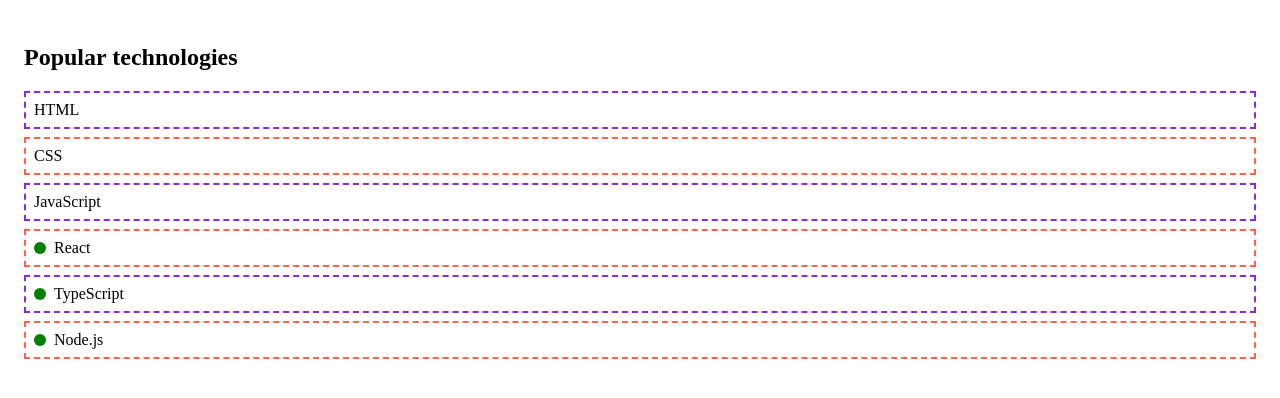
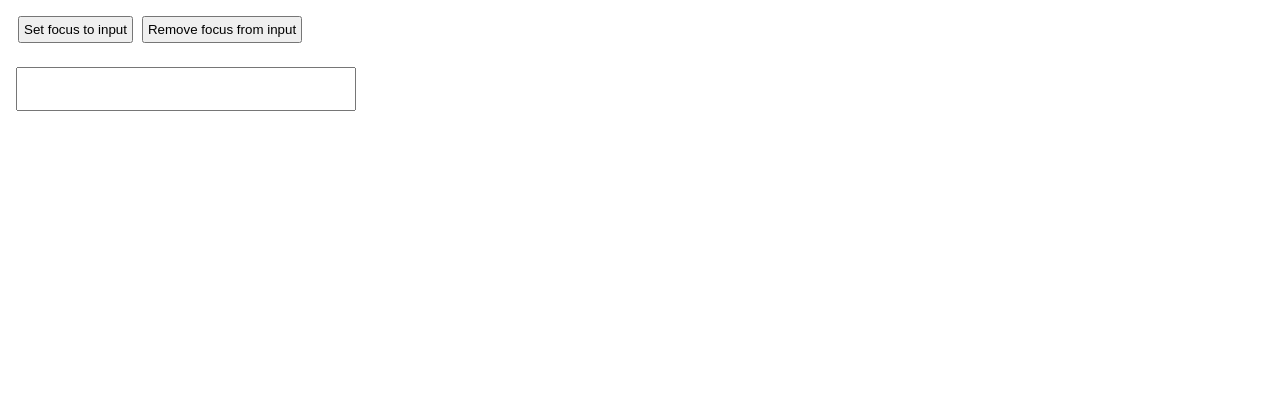
Before and after one commit to Ruslan379/Education_js, a plain HTML site: page index.html in a window 1280 px wide. Drawn offline with Linux system fonts and the light colour scheme.

Commit message:
Finished Conspect M_6-12

```diff
--- a/css/styles.css
+++ b/css/styles.css
@@ -1,3 +1,5 @@
+
+/* ! ________cm06-11________  */
 
  /*! ___Свойство classList___ */
 /* body {
@@ -76,7 +78,7 @@
 } */
 
 /* ! ___Метод insertAdjacentHTML()___  */
-body {
+/* body {
     padding: 16px;
 }
 
@@ -113,4 +115,178 @@
 
 .list-item:not(:last-child) {
     margin-bottom: 8px;
+} */
+
+
+/* ================================================================================= */
+/* ! ________cm06-12________  */
+
+/*! ___События. Метод addEventListener()___ */
+
+/*? ++++++++++++++++++++_3_++++++++++++++++++++++++ */
+/* body {
+    display: flex;
+    justify-content: center;
+    align-items: center;
+    flex-direction: column;
+    min-height: 100vh;
+    padding: 1rem;
+    text-align: center;
+} */
+
+/*! ___События. Метод removeEventListener()___ */
+/*! ___События. Объект события___ */
+/* body {
+    padding: 16px;
+    text-align: center;
+} */
+
+/*! ___Действия браузера по умолчанию___ */
+/* body {
+    min-height: 100vh;
+    display: flex;
+    align-items: center;
+    justify-content: center;
 }
+
+.register-form {
+    display: flex;
+    flex-direction: column;
+}
+
+.register-form input {
+    margin-bottom: 16px;
+    padding: 8px 12px;
+}
+
+.register-form button {
+    padding: 12px;
+} */
+
+/*! ___Свойства key и code___ */
+/*? +++++++++_2_+++++++++++++ */
+/* body {
+    display: flex;
+    flex-direction: column;
+    align-items: center;
+    font-family: sans-serif;
+}
+
+ul {
+    margin: 0;
+    padding: 0;
+    list-style-type: none;
+}
+
+.log-list {
+    width: 100%;
+    display: grid;
+    grid-template-columns: repeat(auto-fill, minmax(160px, 1fr));
+    gap: 24px;
+    margin-top: 16px;
+}
+
+.log-item {
+    position: relative;
+    padding: 8px;
+    border: 1px dashed #2a2a2a;
+    border-radius: 4px;
+    font-size: 16px;
+    font-family: monospace;
+}
+
+.log-item>.chip {
+    position: absolute;
+    top: -4px;
+    right: -4px;
+    width: 20px;
+    height: 20px;
+    background-color: green;
+    border-radius: 4px;
+    color: #fff;
+    font-size: 16px;
+    display: inline-flex;
+    align-items: center;
+    justify-content: center;
+}
+
+.log-list li:not(:last-child) {
+    margin-bottom: 4px;
+}
+
+button {
+    display: inline-flex;
+    padding: 8px 12px;
+    cursor: pointer;
+    font-family: inherit;
+    text-transform: uppercase;
+} */
+
+
+/*! ___События элементов форм___ */
+/*! ___Событие submit___ */
+/* body {
+    min-height: 100vh;
+    display: flex;
+    align-items: center;
+    justify-content: center;
+}
+
+.form {
+    max-width: 600px;
+    margin: 0 auto;
+    text-align: center;
+    padding: 32px;
+} */
+
+/*! ___Событие changet___ */
+/* body {
+    margin: 16px;
+}
+
+select {
+    padding: 4px;
+} */
+
+/*! ___Событие input___ */
+/* body {
+    margin: 16px;
+    line-height: 1.5;
+    font-family: sans-serif;
+    letter-spacing: 0.5px;
+}
+
+p {
+    overflow-wrap: anywhere;
+}
+
+input {
+    width: 100%;
+    max-width: 320px;
+    padding: 8px;
+    font: inherit;
+    letter-spacing: inherit;
+} */
+
+/*! ___События focus и blur___ */
+body {
+    margin: 16px;
+    line-height: 1.5;
+    font-family: sans-serif;
+    letter-spacing: 0.5px;
+}
+
+input {
+    width: 100%;
+    max-width: 320px;
+    padding: 8px;
+    font: inherit;
+    letter-spacing: inherit;
+}
+
+button {
+    display: inline-flex;
+    padding: 4px;
+    margin-right: 2px;
+    margin-left: 2px;
+}
--- a/index.html
+++ b/index.html
@@ -158,20 +158,89 @@
 
     <!--! Свойство innerHTML. Добавление -->
 
-    <ul class="list">
+    <!-- <ul class="list">
       <li class="list-item">HTML</li>
       <li class="list-item">CSS</li>
       <li class="list-item">JavaScript</li>
-    </ul>
+    </ul> -->
 
 
+    <!--! ________cm06-12________ -->
+    <!--! ___События. Метод addEventListener()___ -->
+
+    <!--? ++++++++++++++++++++_1-2_++++++++++++++++++++++++ -->
+    <!--  <button type="button" class="my-button">Save</button> -->
+
+    <!--? ++++++++++++++++++++_3_++++++++++++++++++++++++ -->
+    <!-- <button id="single" class="btn">SINGLE CALLBACK</button>
+    <hr>
+    <button id="multiple" class="btn">MULTIPLE CALLBACKS</button> -->
 
 
+    <!--! ___События. Метод removeEventListener()___ -->
+
+    <!-- <button class="js-btn" data-action="add">Add Listener</button>
+    <button class="btn" data-action="remove">Remove Listener</button>
+    <hr>
+    <button id="btn" class="btn">Click me</button> -->
+
+    <!--! ___События. Объект события___ -->
+
+    <!-- <button type="button" class="btn">Click me</button> -->
 
 
+    <!--! ___Действия браузера по умолчанию___ -->
+
+    <!-- <form class="register-form" autocomplete="off">
+      <input type="text" name="username" placeholder="Username" />
+      <input type="password" name="password" placeholder="Password" />
+      <button type="submit">Register</button>
+    </form> -->
+
+    <!--! ___Свойства key и code___ -->
+
+    <!-- ? ++++++++++++++++++++_2_++++++++++++++++++++++++ -->
+    <!-- <button type="button" data-action="clear">Clear output</button>
+    <div class="log-list"></div> -->
 
 
+    <!--! ___События элементов форм___ -->
+    <!--! ___Событие submit___ -->
 
+    <!-- <form class="form" autocomplete="off">
+      <input type="text" name="login" placeholder="Login">
+      <input type="password" name="password" placeholder="Password">
+      <button class="btn" type="submit">Register</button>
+    </form> -->
+
+
+    <!--! ___Событие change___ -->
+
+    <!-- <p>
+      Selected option text: <span class="text-output">none</span>
+    <p>
+    <p>
+      Selected option value: <span class="value-output">none</span>
+    <p>
+
+      <select class="pizza-select">
+        <option value="four_meats">Four Meats</option>
+        <option value="royal_cheese">Royal Cheese</option>
+        <option value="vegetarian">Vegetarian</option>
+        <option value="smoked_salmon">Smoked Salmon</option>
+      </select> -->
+
+    <!--! ___Событие input___ -->
+
+    <!-- <input type="text" class="text-input" />
+    <p>Text field value: <span class="output"></span></p> -->
+
+    <!--! ___События focus и blur___ -->
+
+    <button type="button" data-action="set">Set focus to input</button>
+    <button type="button" data-action="remove">Remove focus from input</button>
+    <br><br>
+    <input type="text" class="text-input" />
 
 
 
@@ -207,7 +276,9 @@
     <!-- <script src="./js/cm04-08.js" type="module"></script> -->
     <!-- <script src="./js/cm05-09.js" type="module"></script> -->
     <!-- <script src="./js/cm05-10.js" type="module"></script> -->
-    <script defer src="./js/cm06-11.js" type="module"></script>
+    <!-- <script src="./js/cm06-11.js" type="module"></script> -->
+    <script src="./js/cm06-12.js" type="module"></script>
+
 
 
 
```
Also changed, not shown: js/cm06-12.js (added, +394 -0 lines).
